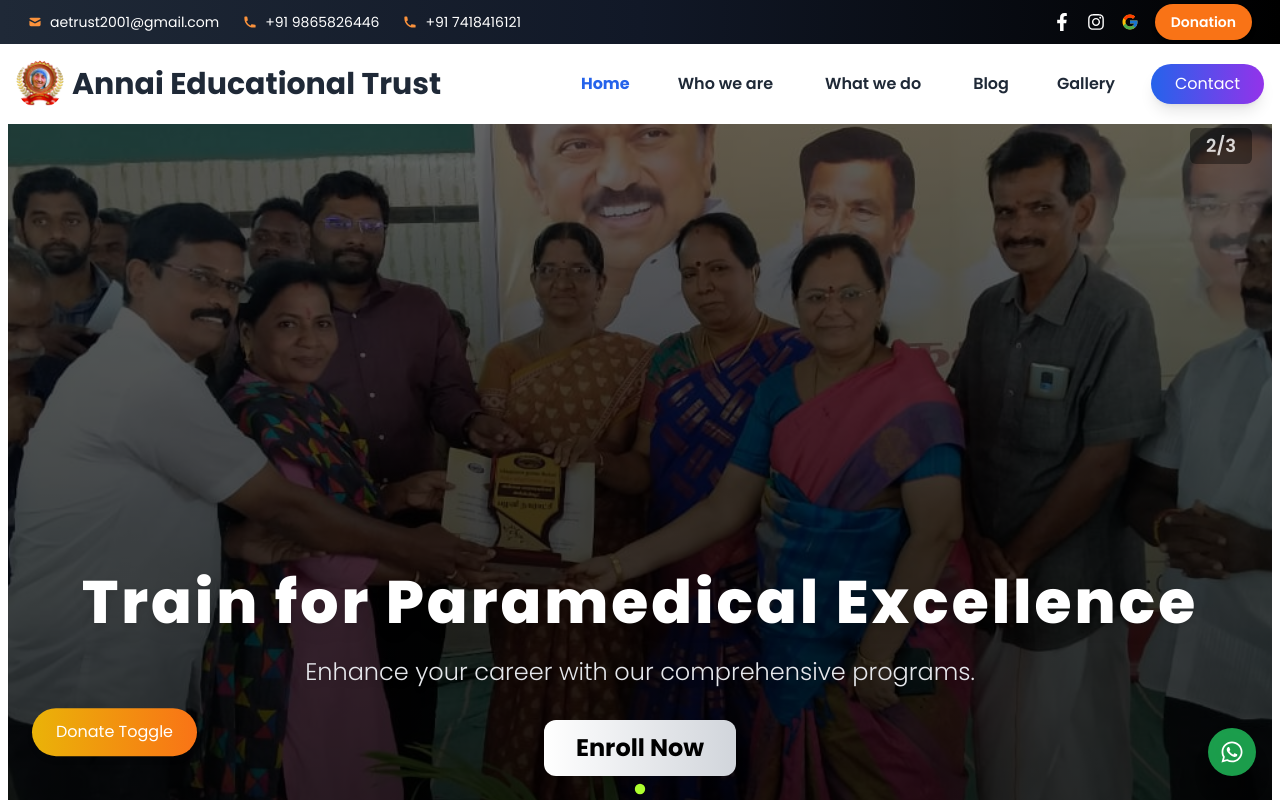
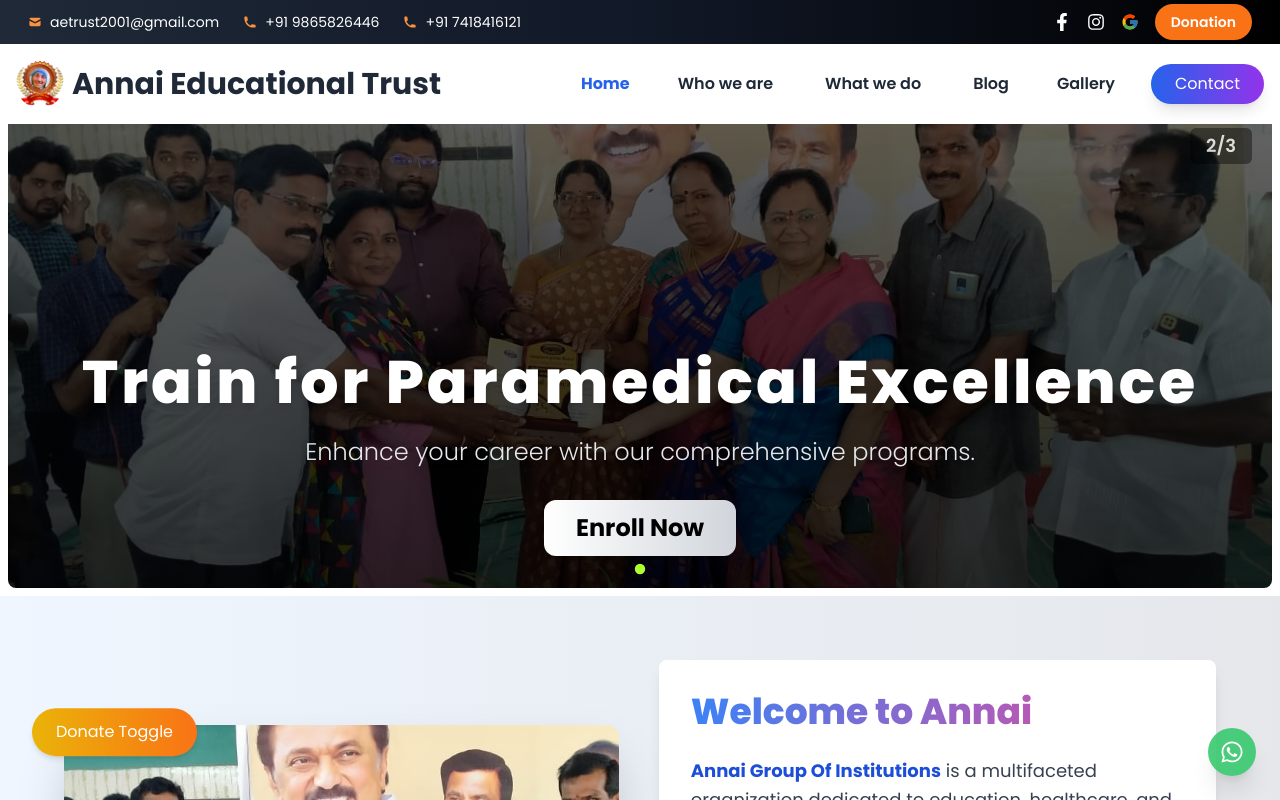
Before and after one commit to naveen1798kumar/annai-edu-sample, a React (Vite) app: page / in a window 1280 px wide. Shown: the top 800 px of the page. Built offline with nearby package versions, Linux system fonts and the light colour scheme; no server answers.

Commit message:
bg updated

```diff
--- a/src/pages/HomeComponents/HeroCarousel.jsx
+++ b/src/pages/HomeComponents/HeroCarousel.jsx
@@ -54,7 +54,7 @@
         {slides.map((slide, index) => (
           <SwiperSlide key={index}>
             <div
-              className="relative h-auto min-h-[90vh] flex justify-center items-center bg-cover bg-center"
+              className="relative h-auto min-h-[500px] flex justify-center items-center bg-cover bg-center"
               style={{ backgroundImage: `url(${slide.image})` }}
               aria-label={slide.title}
             >
```
